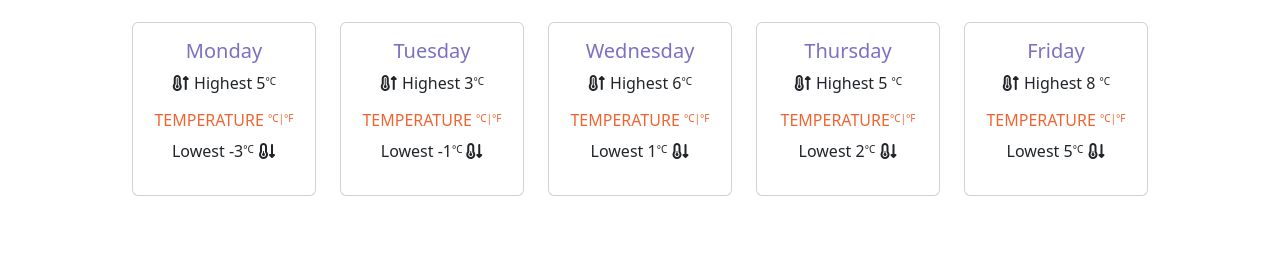
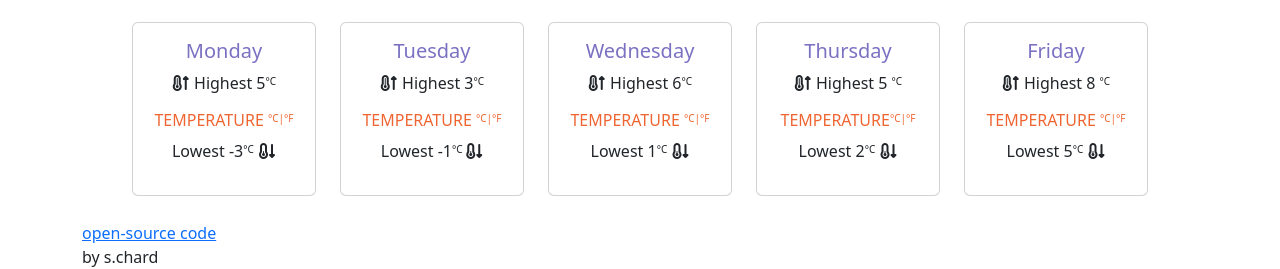
Before and after one commit to saz36/weather_app, a plain HTML site: page index.html in a window 1280 px wide. Shown: the part 667-936 px from the top of the page. Before the commit the page ends 888 px from the top, so only its background shows below. Drawn offline with nearby package versions, Linux system fonts and the light colour scheme; no server answers.

Commit message:
add link to github

```diff
--- a/index.html
+++ b/index.html
@@ -220,7 +220,8 @@
           </div>
    </div>
    </div>
-
+    <a href="https://github.com/saz36/weather_app">open-source code </a>
+    <div>by s.chard</div>
 </div>
 
 		<script src="index.js">
```
